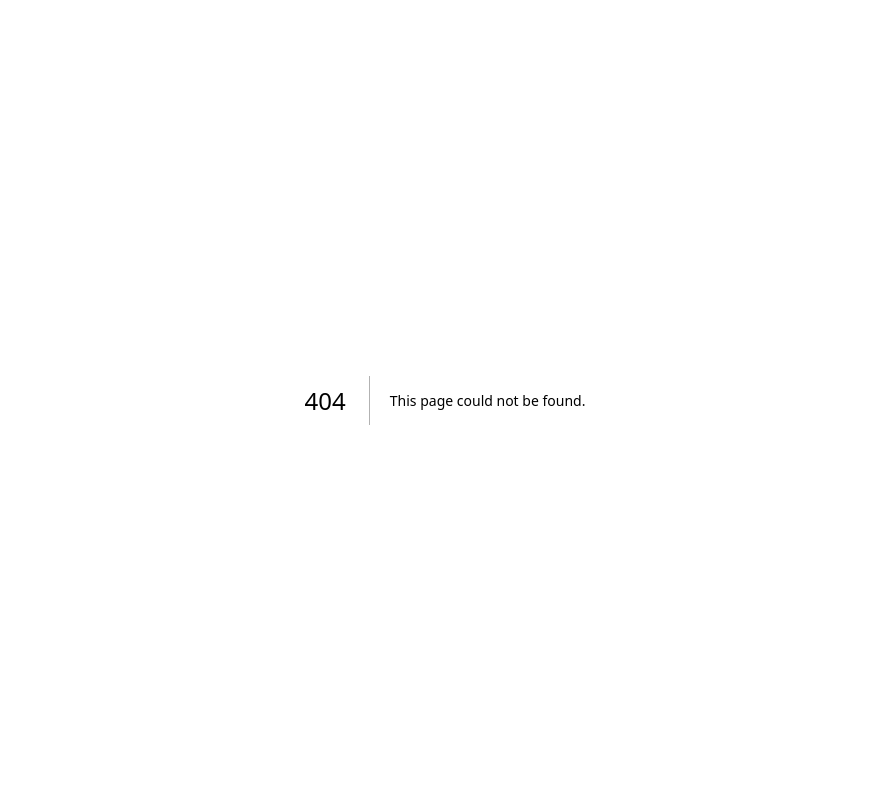
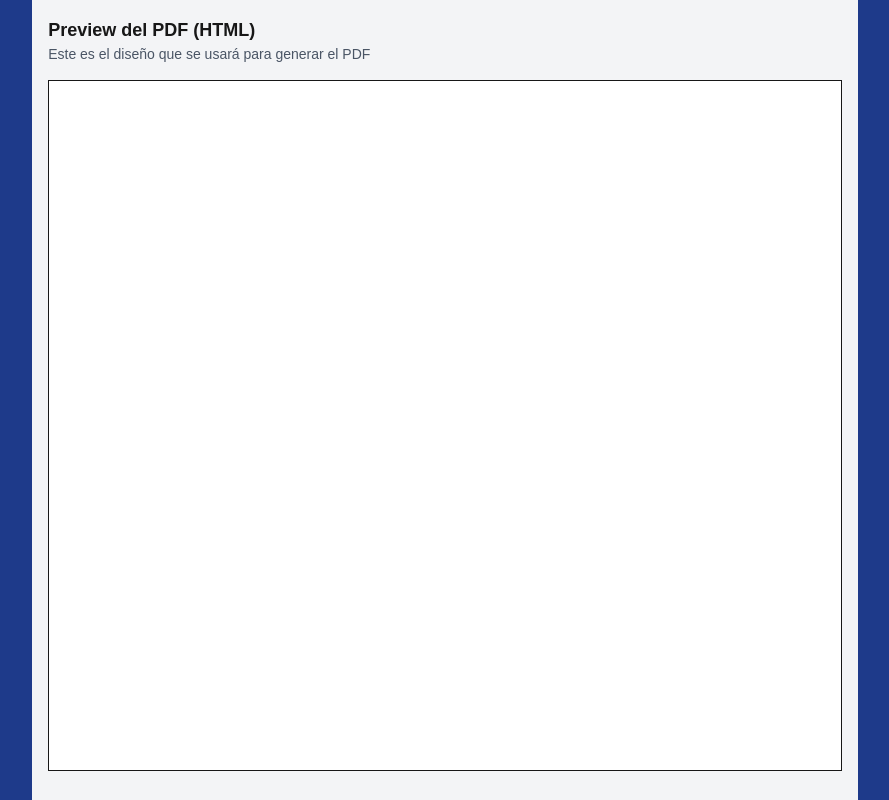
Before and after one commit to edujlulo/echo-soft, a Next.js app: page /report-preview in a window 1280 px wide. Before the commit this address had no page. Shown: the whole page, without its empty margins (195-1084 px from the left). Built offline with nearby package versions, Linux system fonts and the light colour scheme.

Commit message:
Add PDF generation with Puppeteer and live HTML preview for clinical reports
Implemented server-side PDF generation using Puppeteer and added a live HTML preview to iterate on the report template.

```diff
--- /dev/null
+++ b/app/api/generate-pdf/route.ts
@@ -0,0 +1,38 @@
+import { NextResponse } from "next/server";
+import puppeteer from "puppeteer";
+import { reportPdfTemplate } from "@/reports/templates/reportPdfTemplate";
+
+export async function POST(req: Request) {
+  try {
+    const { report } = await req.json();
+
+    const browser = await puppeteer.launch({
+      headless: true,
+    });
+
+    const page = await browser.newPage();
+
+    const html = reportPdfTemplate(report);
+
+    await page.setContent(html, { waitUntil: "domcontentloaded" });
+
+    const pdfBuffer = await page.pdf({
+      format: "A4",
+    });
+
+    await browser.close();
+
+    return new NextResponse(Buffer.from(pdfBuffer), {
+      headers: {
+        "Content-Type": "application/pdf",
+        "Content-Disposition": "attachment; filename=report.pdf",
+      },
+    });
+  } catch (error) {
+    console.error(error);
+    return NextResponse.json(
+      { error: "Error generating PDF" },
+      { status: 500 }
+    );
+  }
+}
--- a/app/consultations/quick-mode/_components/DynamicTextarea.tsx
+++ b/app/consultations/quick-mode/_components/DynamicTextarea.tsx
@@ -1,6 +1,9 @@
 import ConsultLabeledTextarea from "@/components/ConsultLabeledTextarea";
 import { useEditableSelectListStore } from "@/context/editableSelectListStore";
 import { useConsultationForm } from "@/hooks/useConsultationForm";
+import { Database } from "@/types/database";
+
+type ConsultationRow = Database["public"]["Tables"]["consultations"]["Row"];
 
 export default function DynamicTextarea() {
   const { formConsultation, setFieldConsultation } = useConsultationForm();
@@ -24,12 +27,18 @@ export default function DynamicTextarea() {
         categoryKey={activeCategory ?? undefined}
         value={
           activeCategory
-            ? formatForDisplay(formConsultation?.[activeCategory] ?? "")
+            ? formatForDisplay(
+                formConsultation?.[activeCategory as keyof ConsultationRow] ??
+                  ""
+              )
             : ""
         }
         onChange={(e) => {
           if (!activeCategory) return;
-          setFieldConsultation(activeCategory, e.target.value);
+          setFieldConsultation(
+            activeCategory as keyof ConsultationRow,
+            e.target.value
+          );
         }}
       >
         {activeField ?? "MOTIVOS"}
--- a/app/consultations/tabs/summary-report-tab/ReportActions.tsx
+++ b/app/consultations/tabs/summary-report-tab/ReportActions.tsx
@@ -1,12 +1,47 @@
 import Button from "@/components/Button";
+import { useConsultationReportBuilder } from "@/hooks/useConsultationReportBuilder";
+import { useRouter } from "next/navigation";
 
 interface Props {
   setIsQuickModeOpen: (open: boolean) => void;
 }
 
 export default function ReportActions({ setIsQuickModeOpen }: Props) {
+  const router = useRouter();
+
+  const { report } = useConsultationReportBuilder();
+
   const reportActionsButtonsClassName =
     "font-bold bg-green-200 border-green-400 hover:bg-green-300 hover:border-green-700 focus:outline-none focus:ring-2 focus:ring-green-500";
+
+  // Download PDF report
+  const handleDownloadPDF = async () => {
+    const res = await fetch("/api/generate-pdf", {
+      method: "POST",
+      headers: {
+        "Content-Type": "application/json",
+      },
+      body: JSON.stringify({ report }),
+    });
+
+    const blob = await res.blob();
+    const url = window.URL.createObjectURL(blob);
+
+    const a = document.createElement("a");
+    a.href = url;
+    a.download = "report.pdf";
+    a.click();
+
+    window.URL.revokeObjectURL(url);
+  };
+
+  // Navigate to PDF report preview
+  const handlePreviewPDF = () => {
+    router.push("/report-preview");
+  };
+  // const handlePreviewPDF = () => {
+  //   window.open("/report-preview", "_blank", "noopener,noreferrer");
+  // };
 
   return (
     <>
@@ -29,8 +64,18 @@ export default function ReportActions({ setIsQuickModeOpen }: Props) {
         </div>
 
         <div className="flex flex-row gap-2 items-center">
-          <Button className={reportActionsButtonsClassName}>Imprimir 2</Button>
-          <Button className={reportActionsButtonsClassName}>2</Button>
+          <Button
+            onClick={handleDownloadPDF}
+            className={reportActionsButtonsClassName}
+          >
+            Descargar PDF
+          </Button>
+          <Button
+            onClick={handlePreviewPDF}
+            className={reportActionsButtonsClassName}
+          >
+            Vista previa del PDF
+          </Button>
           <Button
             className={reportActionsButtonsClassName}
             onClick={() => setIsQuickModeOpen(true)}
--- a/app/consultations/tabs/summary-report-tab/ReportDraft.tsx
+++ b/app/consultations/tabs/summary-report-tab/ReportDraft.tsx
@@ -1,4 +1,8 @@
+import { useConsultationReportBuilder } from "@/hooks/useConsultationReportBuilder";
+
 export default function ReportDraft() {
+  const { report } = useConsultationReportBuilder();
+
   return (
     <>
       <div className=" px-2 flex flex-col gap-1 items-start text-sm">
@@ -7,9 +11,8 @@ export default function ReportDraft() {
         </label>
 
         <textarea
-          // type={type}
-          // value={value ?? ""}
-          // onChange={handleChange}
+          value={report}
+          disabled
           className="w-[700px] h-[560px] bg-white border border-blue-200 px-2 pb-0.5 pt-1.5 rounded focus:outline-none focus:ring-2 focus:ring-blue-400 focus:border-blue-500 focus:bg-white"
         />
       </div>
--- /dev/null
+++ b/app/report-preview/page.tsx
@@ -0,0 +1,38 @@
+"use client";
+
+import { useMemo } from "react";
+import { useConsultationStore } from "@/context/consultationStore";
+import { reportPdfTemplate } from "@/reports/templates/reportPdfTemplate";
+import { useConsultationReportBuilder } from "@/hooks/useConsultationReportBuilder";
+
+export default function ReportPreviewPage() {
+  const { report } = useConsultationReportBuilder();
+
+  const reportHtml = useMemo(() => {
+    if (!report) return "";
+
+    return reportPdfTemplate(report);
+  }, [report]);
+
+  return (
+    <div className="w-full h-screen p-4 bg-gray-100">
+      <div className="mb-4">
+        <h2 className="text-lg font-bold">Preview del PDF (HTML)</h2>
+        <p className="text-sm text-gray-600">
+          Este es el diseño que se usará para generar el PDF
+        </p>
+      </div>
+
+      <div className="w-full h-[90%] flex justify-center overflow-auto">
+        <div className="w-[210mm] bg-white border shadow p-8">
+          {" "}
+          <iframe
+            title="Report Preview"
+            srcDoc={reportHtml}
+            className="w-full h-full border-0"
+          />
+        </div>
+      </div>
+    </div>
+  );
+}
--- a/components/ConsultLabeledTextarea.tsx
+++ b/components/ConsultLabeledTextarea.tsx
@@ -12,7 +12,8 @@ interface Props extends React.TextareaHTMLAttributes<HTMLTextAreaElement> {
   labelClassName?: string;
   textareaClassName?: string;
   textareaHeight?: string;
-  categoryKey?: keyof ConsultationRow;
+  // categoryKey?: keyof ConsultationRow;
+  categoryKey?: string;
 }
 
 export default function ConsultLabeledTextarea({
--- a/components/LabeledInput.tsx
+++ b/components/LabeledInput.tsx
@@ -11,7 +11,7 @@ interface Props extends React.InputHTMLAttributes<HTMLInputElement> {
   labelClassName?: string;
   inputClassName?: string;
   forceUpperCase?: boolean;
-  categoryKey?: keyof ConsultationRow;
+  categoryKey?: string;
 }
 
 export default function LabeledInput({
--- a/context/editableSelectListStore.ts
+++ b/context/editableSelectListStore.ts
@@ -10,8 +10,9 @@ interface EditableSelectListState {
   setActiveField: (field: string | null) => void;
   getTitle: () => string; // returns the current table title
 
-  activeCategory: keyof ConsultationRow | null;
-  setActiveCategory: (category: keyof ConsultationRow | null) => void;
+  activeCategory: string | null;
+  // setActiveCategory: (category: keyof ConsultationRow | null) => void;
+  setActiveCategory: (field: string | null) => void;
 }
 
 export const useEditableSelectListStore = create<EditableSelectListState>(
@@ -25,7 +26,10 @@ export const useEditableSelectListStore = create<EditableSelectListState>(
       return get().activeField ?? "FRASES"; // default title if no active field
     },
 
-    setActiveCategory: (category: keyof ConsultationRow | null) =>
+    setActiveCategory: (category: string | null) =>
       set({ activeCategory: category }),
+
+    // setActiveCategory: (category: keyof ConsultationRow | null) =>
+    //   set({ activeCategory: category }),
   })
 );
--- /dev/null
+++ b/hooks/useConsultationReportBuilder.ts
@@ -0,0 +1,29 @@
+"use client";
+
+import { useMemo } from "react";
+import { useConsultationStore } from "@/context/consultationStore";
+import { buildConsultationReport } from "@/reports/buildConsultationReport";
+
+// FUNCTION FOR FORMAT TEXT FOR DISPLAY
+const SEP = "\u{241F}"; // separador invisible
+
+function formatForDisplay(text: string) {
+  return text.replaceAll(SEP, ", "); // separador visible para el usuario
+}
+
+/**
+ * Hook para generar el informe clínico a partir del formConsultation
+ */
+export function useConsultationReportBuilder() {
+  const formConsultation = useConsultationStore(
+    (state) => state.formConsultation
+  );
+
+  const report = useMemo(() => {
+    return formatForDisplay(buildConsultationReport(formConsultation));
+  }, [formConsultation]);
+
+  return {
+    report,
+  };
+}
--- a/package.json
+++ b/package.json
@@ -18,6 +18,7 @@
     "clsx": "^2.1.1",
     "immer": "^11.1.4",
     "next": "16.1.6",
+    "puppeteer": "^24.40.0",
     "react": "19.2.3",
     "react-dom": "19.2.3",
     "zustand": "^5.0.11"
--- /dev/null
+++ b/reports/buildConsultationReport.ts
@@ -0,0 +1,58 @@
+import { Database } from "@/types/database";
+
+type ConsultationRow = Database["public"]["Tables"]["consultations"]["Row"];
+
+/**
+ * Mapa de campos → etiquetas del informe
+ */
+const ORGAN_MAP: { key: keyof ConsultationRow; label: string }[] = [
+  { key: "liver", label: "HIGADO" },
+  { key: "spleen", label: "BAZO" },
+  { key: "stomach", label: "ESTOMAGO" },
+  { key: "pancreas", label: "PANCREAS" },
+  { key: "gallbladder", label: "VESICULA BILIAR" },
+  { key: "left_kidney", label: "RIÑON IZQUIERDO" },
+  { key: "right_kidney", label: "RIÑON DERECHO" },
+  { key: "urinary_bladder", label: "VEJIGA URINARIA" },
+  { key: "urethra", label: "URETRA" },
+  { key: "uterus", label: "UTERO" },
+  { key: "ovaries", label: "OVARIOS" },
+  { key: "colon", label: "COLON" },
+  { key: "small_intestine", label: "INTESTINO DELGADO" },
+  { key: "lymph_nodes", label: "GANGLIOS LINFATICOS" },
+  { key: "major_vessels", label: "GRANDES VASOS" },
+  { key: "thyroid_glands", label: "GLANDULAS TIROIDES" },
+  { key: "adrenal_glands", label: "GLANDULAS ADRENALES" },
+  { key: "thorax_lungs", label: "TORAX Y PULMONES" },
+  { key: "abdominal_cavity", label: "CAVIDAD ABDOMINAL" },
+  { key: "mammary_glands", label: "GLANDULAS MAMARIAS" },
+  { key: "muscular_study", label: "ESTUDIO MUSCULAR" },
+  { key: "ocular_study", label: "ESTUDIO OCULAR" },
+  { key: "bones_others", label: "HUESOS Y OTROS" },
+  { key: "others", label: "OTROS" },
+];
+
+/**
+ * Construye el informe clínico basado en formConsultation
+ */
+export function buildConsultationReport(
+  consultation: ConsultationRow | null
+): string {
+  if (!consultation) return "";
+
+  const sections: string[] = [];
+
+  for (const { key, label } of ORGAN_MAP) {
+    const value = consultation[key];
+
+    if (typeof value === "string" && value.trim() !== "") {
+      sections.push(`${label}: ${value.trim()}`);
+    }
+  }
+
+  sections.push(`La interpretación y observaciones emitidas en este documento son relativas a imagenes obtenidas y evaluadas al momento del examen ecográfico, pudiendo sufrir alteraciones de acuerdo con la evolución en el cuadro clínico del paciente. El estudio ecográfico es un metodo complementario para el diagnostico final del paciente que no determina función ni tipo celular de organos por lo que es importante conjuntar historia clínica examen físico final y estudios de laboratorio.
+
+El estudio ecográfico requiere la interpretación del médico veterinario.`);
+
+  return sections.join("\n\n");
+}
--- /dev/null
+++ b/reports/templates/reportPdfTemplate.ts
@@ -0,0 +1,24 @@
+export function reportPdfTemplate(report: string): string {
+  return `
+    <html>
+      <head>
+        <style>
+          body {
+            font-family: Arial, sans-serif;
+            padding: 40px;
+            white-space: pre-line;
+          }
+
+          h1 {
+            text-align: center;
+            margin-bottom: 30px;
+          }
+        </style>
+      </head>
+      <body>
+        <h1>Informe clínico</h1>
+        <p>${report}</p>
+      </body>
+    </html>
+  `;
+}
```
Also changed, not shown: 1 other file (tests, documents, lock files or other folders).
